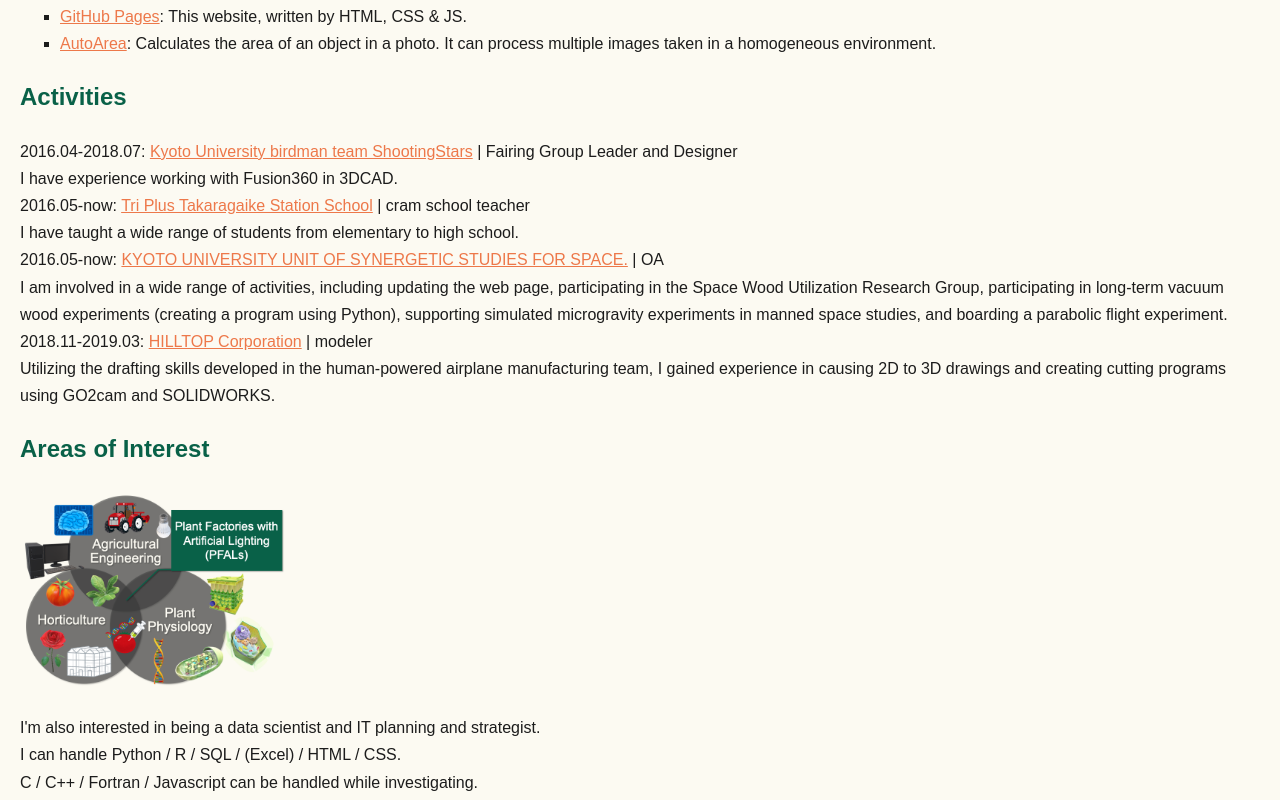
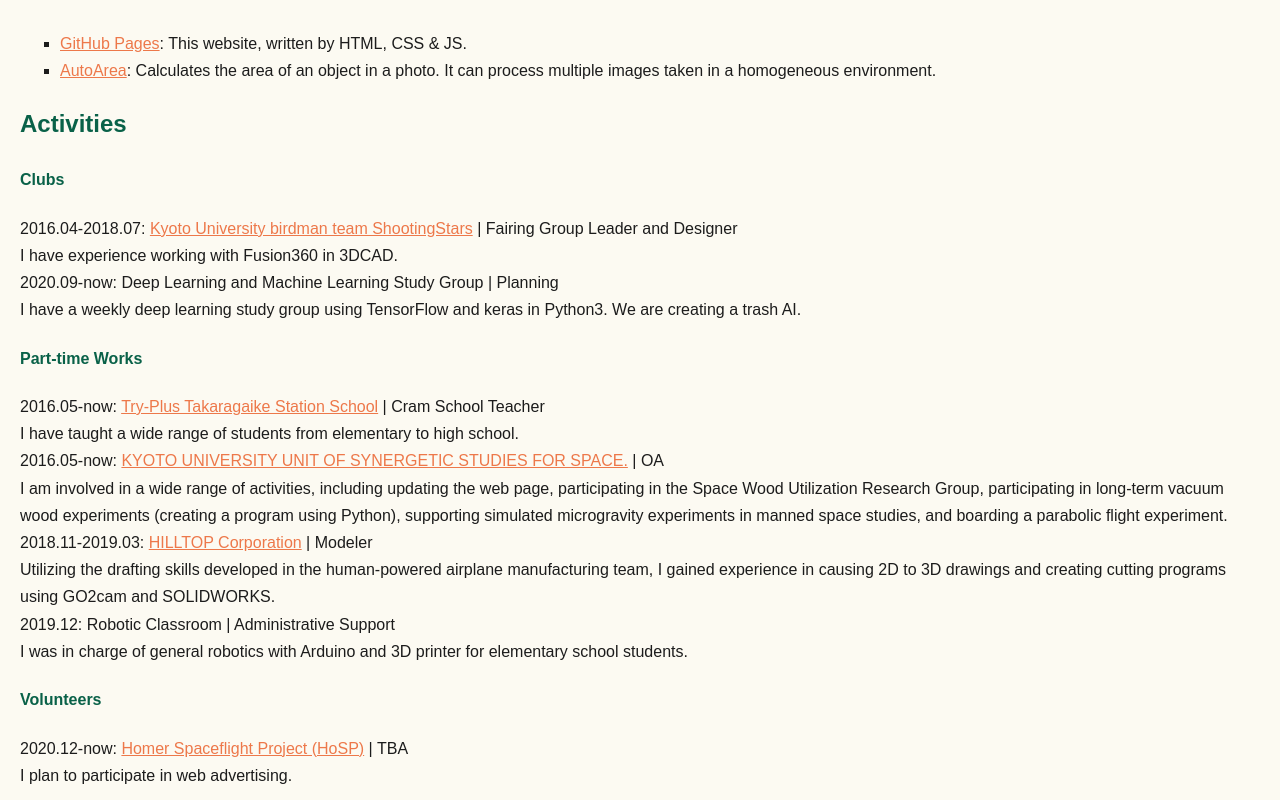
Before and after one commit to masukai/masukai.github.io, a plain HTML site: page poyo_e.html in a window 1280 px wide. Shown: the part 1080-1880 px from the top of the page. Drawn offline with Linux system fonts and the light colour scheme.

Commit message:
2020_12_01_update

```diff
--- a/poyo.css
+++ b/poyo.css
@@ -18,6 +18,9 @@ h3 {
     background-color:#434343;
     padding-left:20px;
     padding-right:20px;
+}
+h4 {
+    color:#096148;
 }
 div.test {
     color:#FCFAF2;
--- a/poyo_e.html
+++ b/poyo_e.html
@@ -78,6 +78,7 @@
     <h2>News</h2>
     <p>
         <ul style="list-style-type: square">
+        <li>2020.12.01: I split "Activities" into "Clubs", "Part-time Works", and "Volunteers".</li>
         <li>2020.10.27: Added the ability to display the date and time.</li>
         <li>2020.10.22: "Self-Introduction" and "Areas of Interest" are update.</li>
         <li>2020.10.13: "Achievements" and "Photos" are update.</li>
@@ -114,16 +115,29 @@
 
     <div id="Activities">
     <h2>Activities</h2>
-    <p>
+    <h4>Clubs</h4>
+        <p>
         2016.04-2018.07: <a href="http://shootingstars.hannnari.com/" target="_blank">Kyoto University birdman team ShootingStars</a> | Fairing Group Leader and Designer<br>
         I have experience working with Fusion360 in 3DCAD.<br>
-        2016.05-now: <a href="https://www.try-plus.com/schools/342" target="_blank">Tri Plus Takaragaike Station School</a> | cram school teacher<br>
+        2020.09-now: Deep Learning and Machine Learning Study Group | Planning<br>
+        I have a weekly deep learning study group using TensorFlow and keras in Python3. We are creating a trash AI.
+        </p>
+    <h4>Part-time Works</h4>
+        <p>
+        2016.05-now: <a href="https://www.try-plus.com/schools/342" target="_blank">Try-Plus Takaragaike Station School</a> | Cram School Teacher<br>
         I have taught a wide range of students from elementary to high school.<br>
         2016.05-now: <a href="https://www.usss.kyoto-u.ac.jp/index.html" target="_blank">KYOTO UNIVERSITY UNIT OF SYNERGETIC STUDIES FOR SPACE.</a> | OA<br>
         I am involved in a wide range of activities, including updating the web page, participating in the Space Wood Utilization Research Group, participating in long-term vacuum wood experiments (creating a program using Python), supporting simulated microgravity experiments in manned space studies, and boarding a parabolic flight experiment.<br>
-        2018.11-2019.03: <a href="https://hilltop21.co.jp//" target="_blank">HILLTOP Corporation</a> | modeler<br>
+        2018.11-2019.03: <a href="https://hilltop21.co.jp//" target="_blank">HILLTOP Corporation</a> | Modeler<br>
         Utilizing the drafting skills developed in the human-powered airplane manufacturing team, I gained experience in causing 2D to 3D drawings and creating cutting programs using GO2cam and SOLIDWORKS.<br>
-    </p>
+        2019.12: Robotic Classroom | Administrative Support<br>
+        I was in charge of general robotics with Arduino and 3D printer for elementary school students.
+        </p>
+    <h4>Volunteers</h4>
+        <p>
+        2020.12-now: <a href="https://homerspaceflightproject.studio.site/" target="_blank">Homer Spaceflight Project (HoSP)</a> | TBA<br>
+        I plan to participate in web advertising.
+        </p>
     </div>
 
     <div id="Interest">
```
Also changed, not shown: poyo.html (+16 -2 lines).
